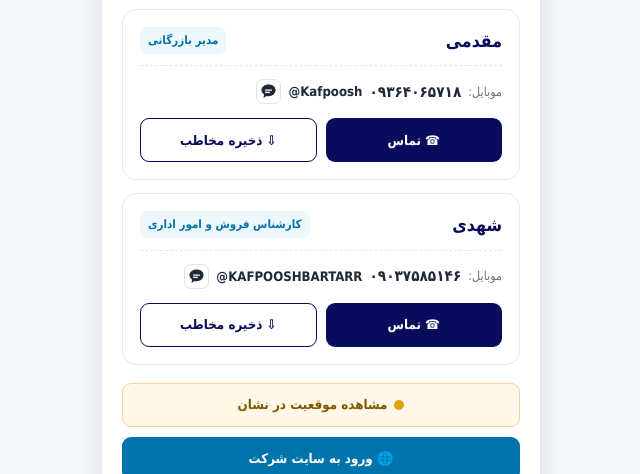
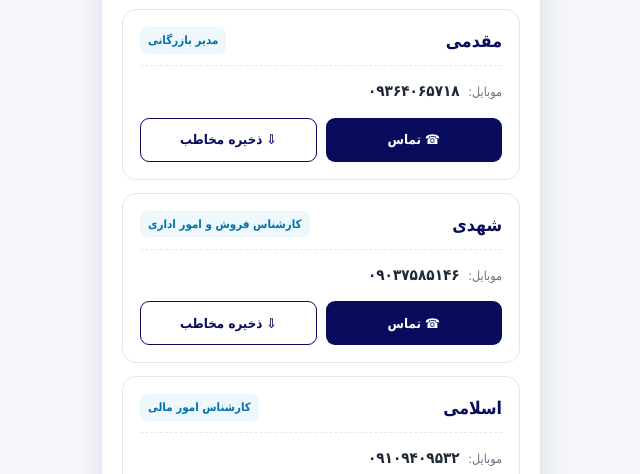
Before and after one commit to kafpooshbartar/kafpooshbartar-card, a plain HTML site: page index.html in a window 1280 px wide. Shown: the part 326-800 px from the top of the page, without its empty margins (319-959 px from the left). Drawn offline with Linux system fonts and the light colour scheme.

Commit message:
index.html

```diff
--- a/index.html
+++ b/index.html
@@ -176,10 +176,6 @@
             margin-bottom: 10px;
             font-size: 0.95rem;
             font-weight: 700;
-            display: flex;
-            align-items: center;
-            gap: 7px;
-            flex-wrap: wrap;
         }
 
         .person-phone a {
@@ -191,48 +187,7 @@
             color: var(--text-muted);
             font-size: 0.78rem;
             font-weight: 400;
-        }
-
-        /* =========================
-           RUBIKA
-           ========================= */
-
-        .rubika-link {
-            display: inline-flex;
-            align-items: center;
-            gap: 7px;
-            color: var(--text-main);
-            text-decoration: none;
-            font-size: 0.82rem;
-            font-weight: 700;
-            direction: ltr;
-            transition: 0.2s ease;
-        }
-
-        .rubika-link:hover {
-            color: var(--blue);
-        }
-
-        .rubika-icon {
-            width: 25px;
-            height: 25px;
-            border-radius: 7px;
-            background: #ffffff;
-            border: 1px solid #dfe3e8;
-            display: inline-flex;
-            align-items: center;
-            justify-content: center;
-            overflow: hidden;
-            flex-shrink: 0;
-        }
-
-        .rubika-icon svg {
-            width: 17px;
-            height: 17px;
-        }
-
-        .rubika-id {
-            direction: ltr;
+            margin-left: 5px;
         }
 
         /* =========================
@@ -403,7 +358,6 @@
 
             </div>
 
-
             <div class="person-phone">
 
                 <span class="phone-label">
@@ -414,33 +368,7 @@
                     ۰۹۳۶۴۰۶۵۷۱۸
                 </a>
 
-                <a
-                    href="https://rubika.ir/Kafpoosh"
-                    target="_blank"
-                    rel="noopener noreferrer"
-                    class="rubika-link"
-                    aria-label="چت روبیکا با مقدمی"
-                >
-
-                    <span class="rubika-icon">
-
-                        <svg viewBox="0 0 24 24" aria-hidden="true">
-                            <path
-                                fill="currentColor"
-                                d="M12 2C6.48 2 2 5.58 2 10c0 2.57 1.43 4.86 3.68 6.25L5 21l4.12-2.73c.91.25 1.88.38 2.88.38 5.52 0 10-3.58 10-8.65S17.52 2 12 2zm-4.2 7.05h8.4c.53 0 .96.43.96.96s-.43.96-.96.96H7.8a.96.96 0 1 1 0-1.92zm0 3.15h5.55c.53 0 .96.43.96.96s-.43.96-.96.96H7.8a.96.96 0 1 1 0-1.92z"
-                            />
-                        </svg>
-
-                    </span>
-
-                    <span class="rubika-id">
-                        @Kafpoosh
-                    </span>
-
-                </a>
-
             </div>
-
 
             <div class="button-group">
 
@@ -480,7 +408,6 @@
 
             </div>
 
-
             <div class="person-phone">
 
                 <span class="phone-label">
@@ -491,33 +418,7 @@
                     ۰۹۰۳۷۵۸۵۱۴۶
                 </a>
 
-                <a
-                    href="https://rubika.ir/KAFPOOSHBARTARR"
-                    target="_blank"
-                    rel="noopener noreferrer"
-                    class="rubika-link"
-                    aria-label="چت روبیکا با شهدی"
-                >
-
-                    <span class="rubika-icon">
-
-                        <svg viewBox="0 0 24 24" aria-hidden="true">
-                            <path
-                                fill="currentColor"
-                                d="M12 2C6.48 2 2 5.58 2 10c0 2.57 1.43 4.86 3.68 6.25L5 21l4.12-2.73c.91.25 1.88.38 2.88.38 5.52 0 10-3.58 10-8.65S17.52 2 12 2zm-4.2 7.05h8.4c.53 0 .96.43.96.96s-.43.96-.96.96H7.8a.96.96 0 1 1 0-1.92zm0 3.15h5.55c.53 0 .96.43.96.96s-.43.96-.96.96H7.8a.96.96 0 1 1 0-1.92z"
-                            />
-                        </svg>
-
-                    </span>
-
-                    <span class="rubika-id">
-                        @KAFPOOSHBARTARR
-                    </span>
-
-                </a>
-
             </div>
-
 
             <div class="button-group">
 
@@ -530,6 +431,56 @@
 
                 <a
                     href="contacts/shahdi.vcf"
+                    download
+                    class="btn btn-outline"
+                >
+                    ⇩ ذخیره مخاطب
+                </a>
+
+            </div>
+
+        </section>
+
+
+        <!-- اسلامی -->
+
+        <section class="person-card">
+
+            <div class="person-header">
+
+                <h2 class="person-name">
+                    اسلامی
+                </h2>
+
+                <span class="person-title">
+                    کارشناس امور مالی
+                </span>
+
+            </div>
+
+            <div class="person-phone">
+
+                <span class="phone-label">
+                    موبایل:
+                </span>
+
+                <a href="tel:+989109409532">
+                    ۰۹۱۰۹۴۰۹۵۳۲
+                </a>
+
+            </div>
+
+            <div class="button-group">
+
+                <a
+                    href="tel:+989109409532"
+                    class="btn btn-primary"
+                >
+                    ☎ تماس
+                </a>
+
+                <a
+                    href="contacts/eslami.vcf"
                     download
                     class="btn btn-outline"
                 >
@@ -554,7 +505,6 @@
                 <span class="neshan-dot"></span>
                 مشاهده موقعیت در نشان
             </a>
-
 
             <a
                 href="https://kafpooshbartar.com/"
```
